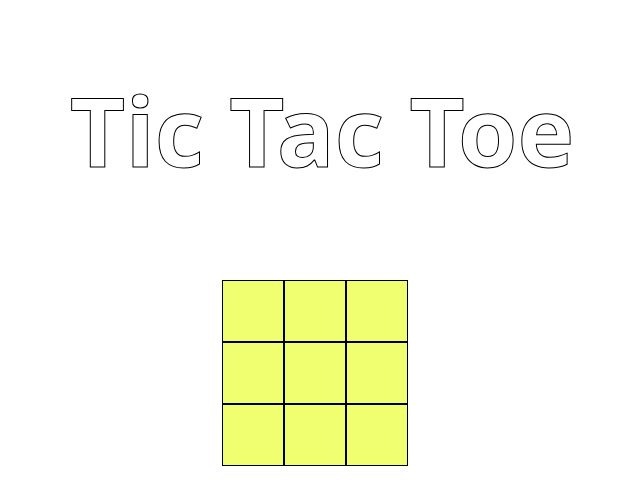
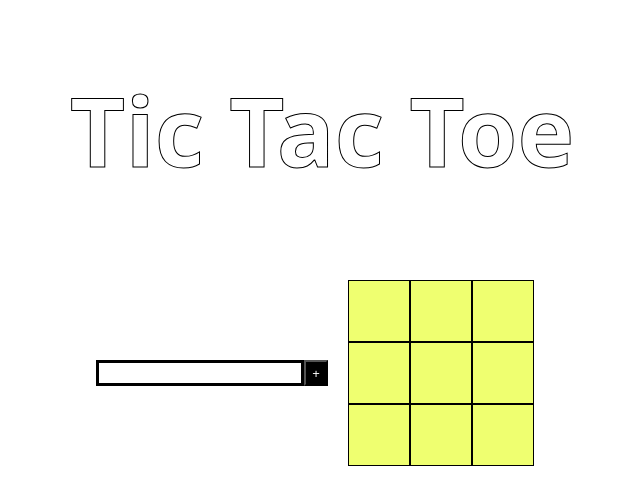
Before and after one commit to Medieinstitutet/tic-tac-toe---vue-ninaevelina, a Vue app: page / in a window 1280 px wide. Shown: the top 504 px of the page, without its empty margins (318-958 px from the left). Built offline with nearby package versions, Linux system fonts and the light colour scheme.

Commit message:
refactor: working on gameboard-component

```diff
--- a/src/App.vue
+++ b/src/App.vue
@@ -7,7 +7,7 @@ import GameBoard from './components/GameBoard.vue';
  <main>
   <h1>Tic Tac Toe</h1>
   <div class="player-form">
-  <!-- <AddPlayer></AddPlayer> -->
+  <!--<AddPlayer></AddPlayer>-->
   </div>
   <div class="gamecontainer">
   <GameBoard></GameBoard>
--- a/src/components/AddPlayer.vue
+++ b/src/components/AddPlayer.vue
@@ -1,27 +1,54 @@
 <script setup lang="ts">
 
 import { ref } from 'vue';
+import { Player } from '../models/Player';
+import { GameBoardState } from "../models/GameBoardState";
+/*
+const gameState = ref<GameBoardState>({
+    players: [],
+    gameActive: true,
+    board: ["first", "second", "third", "fourth", "fifth", "sixth", "seventh", "eighth", "ninth"],
+    currentPlayer: new Player("", "X"),
+});*/
+//const symbol = ref("");
+const name = ref("");
+//const players = ref(gameState.value.players);
 
+//const players = ref<Player[]>(JSON.parse(localStorage.getItem("players") || "[]"));
 
-const symbol = ref("X");
-const player = ref("")
 
 
 const emit = defineEmits(["addPlayer"])
+/*
+const addPlayer = () => {
+    emit('addPlayer', player.value, symbol.value);
+    player.value = "";
+    symbol.value = "";*/
+    //players.value.push(new Player(player))
+    //console.log(player.value);
+   // console.log(players.value);
+   /* if (gameState.value.players[0].symbol === 'X') {
+        gameState.value.players[1].symbol === 'O';
+    }*/
+/*
+    if (players.value[0].symbol === 'X') {
+        symbol.value === 'O';
+    }*/
 
-const addPlayer = () => {
-    emit('addPlayer', player.value);
-    symbol.value = "X";
-    player.value = "";
-    console.log(player.value);
 
+
+//}
+
+const handleClick = (name: string) => {
+    emit('addPlayer', name);
 }
 
 </script>
 
 <template>
-    <form @submit.prevent="addPlayer">
-    <input v-model="player" type="text"/>
+    <form @submit.prevent="handleClick(name)">
+    <input v-model="name" type="text"/>
+   <!--- <input v-model="symbol" type="text"/> -->
     <button>+</button>
     </form>
 </template>
--- a/src/components/GameBoard.vue
+++ b/src/components/GameBoard.vue
@@ -2,13 +2,66 @@
 import { ref } from 'vue'
 import { GameBoardState } from "../models/GameBoardState";
 import { Player } from "../models/Player";
+import AddPlayer from './AddPlayer.vue';
 
 const gameState = ref<GameBoardState>({
     players: [],
     gameActive: true,
     board: ["first", "second", "third", "fourth", "fifth", "sixth", "seventh", "eighth", "ninth"],
-    currentPlayer: new Player("", "X", 0),
+    currentPlayer: "X",
 });
+
+const players = ref(gameState.value.players);
+/*
+function setToLS(players: Player[]) {
+    localStorage.setItem("players", JSON.stringify(players));
+}*/
+
+const submitPlayer = (player: string) => {
+   // players.value.push(new Player(player, symbol));
+    //setToLS(gameState.value.players);
+    let symbol = 'X';
+
+    if (gameState.value.players.length > 0) {
+        symbol = 'O';
+    }
+
+    gameState.value.players.push((new Player(player, symbol)));
+    console.log(gameState.value.players);
+/*
+    if (gameState.value.players.length === 1) {
+        gameState.value.players.push(new Player(player, 'O'));
+    }*/
+/*
+    if (gameState.value.players.length === 1 && gameState.value.players[0].symbol === 'X') {
+       gameState.value.players.push((new Player(player, '0')));
+       gameState.value.players.push(new Player(player, symbol));
+       console.log(gameState.value.players);
+       //gameState.value.players[1].symb === 'O';
+    }
+*/
+   //console.log(gameState.value.players);
+/*
+    if (gameState.value.players[0].symbol === 'X') {
+        gameState.value.players[1].symbol === 'O';
+    };*/
+    //console.log(players);
+   // gameState.value.players.push(new Player(player, symbol));
+    //console.log(gameState.value.players);
+
+
+}
+/*
+const choosePlayer = () => {
+    const player = gameState.value.currentPlayer;
+    console.log(player);
+}*/
+
+const startGame = () => {
+    if (gameState.value.players.length === 2) {
+        gameState.value.gameActive = true;
+    }
+}
 
 const calculateWinner = () => {
     const board = gameState.value.board;
@@ -46,17 +99,46 @@ const calculateWinner = () => {
 
 }
 
-const board = ref(gameState.value.board);
-const playerSymbol = ref('X');
+//const board = ref(gameState.value.board);
+//const playerSymbol = ref(gameState.value.players);
 
 
 const markSquare = (i:number) => {
-    const gameBoard = board.value.slice();
+   /* const gameBoard = board.value.slice();
     gameBoard[i] = playerSymbol.value;
     board.value = gameBoard;
     playerSymbol.value === 'X' ? (playerSymbol.value = 'O') : (playerSymbol.value = 'X');
+    console.log(gameState.value.currentPlayer);
     gameState.value.board[i] = playerSymbol.value;
-    calculateWinner();
+    calculateWinner();*/
+    //const gameBoard = gameState.value.board.slice();
+    //gameState.value.players[i].symbol
+    //const playerSymbol = gameState.value.players[i].symbol;
+    gameState.value.board[i] = gameState.value.currentPlayer;
+    if (gameState.value.currentPlayer === 'X') {
+        gameState.value.currentPlayer = 'O'
+    }
+    else if (gameState.value.currentPlayer === 'O') {
+        gameState.value.currentPlayer = 'X'
+    }
+
+
+    //gameState.value.players[i].symbol;
+    console.log(gameState.value);
+
+
+    //gameBoard = players.value[i]
+    //const gameBoard = board.value.slice();
+    //console.log(gameBoard);
+
+    //board.value = gameBoard;
+    //console.log(gameState.value.players[i]);
+
+
+    //gameState.value.board[i] = playerSymbol[i];
+    //console.log(gameBoard);
+    //gameState.value.players[i].symbol === 'X' ? (playerSymbol.symbol = 'O') : (playerSymbol.symbol = 'X');
+    //console.log(playerSymbol[i]);
 }
 
 const newGame = () => {
@@ -67,15 +149,18 @@ const newGame = () => {
 </script>
 
 <template>
-    <div class="gameboard">
-        <div class="square" v-for="(board, index) in gameState?.board" :board="board" :index="index" @click.once="markSquare(index)" v-if="gameState.gameActive === true">
+    <div class="playerform">
+    <AddPlayer @add-player="submitPlayer"></AddPlayer>
+    </div>
+    <div class="gameboard" v-if="gameState.gameActive === true">
+        <div class="square" v-for="(board, index) in gameState.board" @click.once="markSquare(index)">
        <p v-if="gameState.board[index] === 'X'"> X </p>
        <p v-if="gameState.board[index] === 'O'"> O </p>
     </div>
-    <div class="gameover">
-        <p v-if="gameState.gameActive === false">Game over</p>
-        <button v-if="gameState.gameActive === false" @click="newGame">Play again</button>
     </div>
+    <div class="gameover" v-if="gameState.gameActive === false">
+        <p>Game over</p>
+        <button @click="newGame">Play again</button>
     </div>
 
 
@@ -84,6 +169,12 @@ const newGame = () => {
 
 <style scoped>
 
+.playerform {
+    display: inline-block;
+    margin-right: 20px;
+    justify-content: center;
+    place-content: center;
+}
 .gameboard {
   display: inline-block;
   width: 200px;
--- a/src/models/GameBoardState.ts
+++ b/src/models/GameBoardState.ts
@@ -4,7 +4,7 @@ export class GameBoardState {
     constructor(
         public players: Player[],
         public board: string[],
-        public currentPlayer: Player,
+        public currentPlayer: string,
         public gameActive: boolean
     ) {}
 
--- a/src/models/Player.ts
+++ b/src/models/Player.ts
@@ -1,7 +1,6 @@
 export class Player {
     constructor(
         public name: string,
-        public symbol: string,
-        public score: number
+        public symbol: string
     ) {}
 }
```
